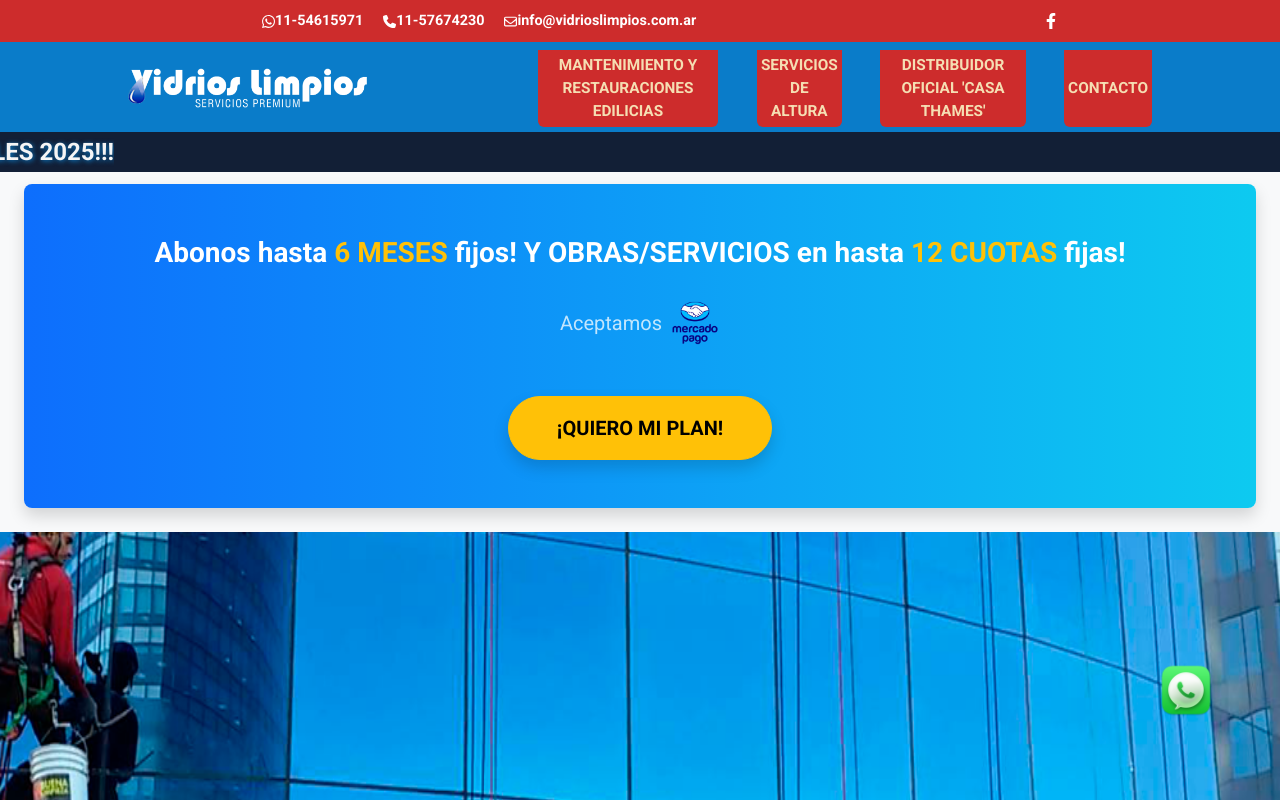
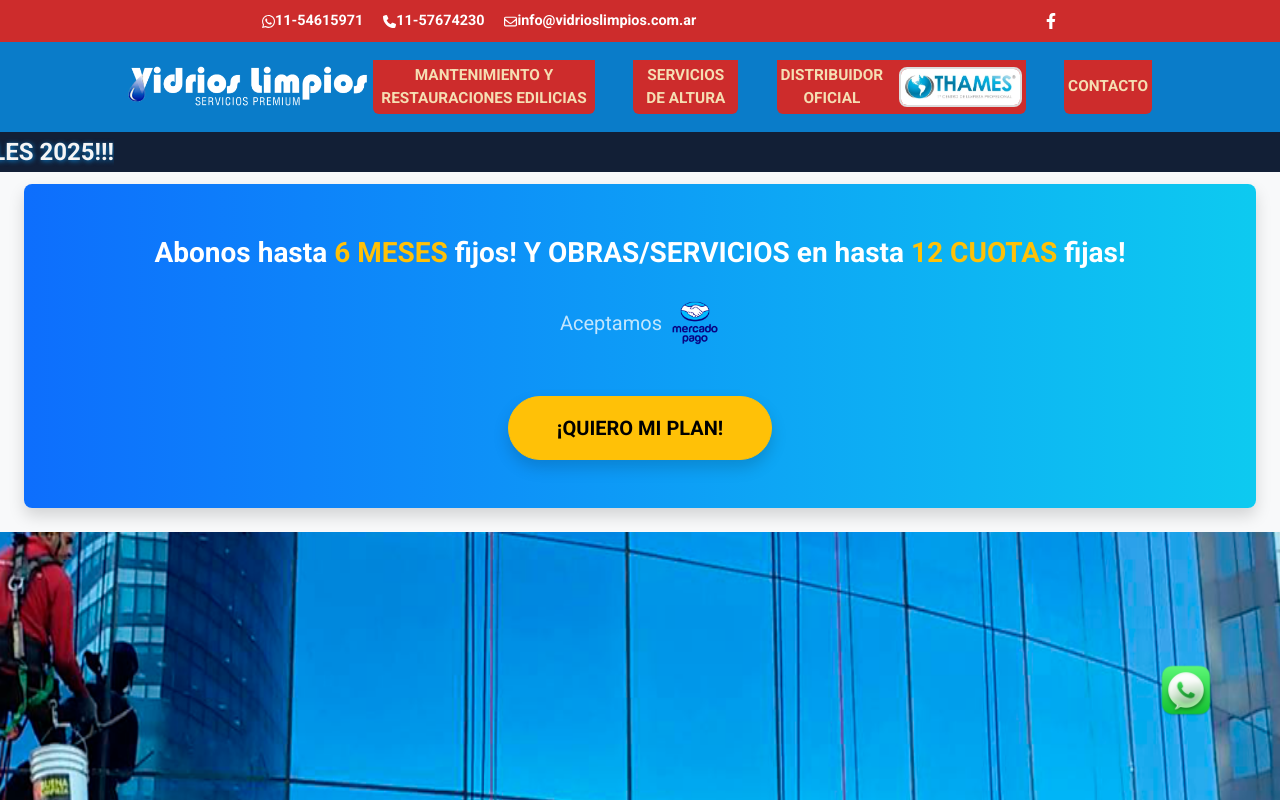
Before and after one commit to arielituzzz/vidrios-limpios, a React (Create React App) app: page / in a window 1280 px wide. Shown: the top 800 px of the page. Built offline with nearby package versions, Linux system fonts and the light colour scheme.

Commit message:
style navbar buttons

```diff
--- a/src/assets/generators.js
+++ b/src/assets/generators.js
@@ -89,8 +89,9 @@ export const MenuData = [
     link: "/servicios-de-altura",
   },
   {
-    title: "DISTRIBUIDOR OFICIAL 'CASA THAMES'",
+    title: "DISTRIBUIDOR OFICIAL",
     link: "/distribuidor-thames",
+    img: "casaThames.webp",
   },
   { title: "CONTACTO", link: "/" },
 ];
--- a/src/components/header/navbar/Navbar.jsx
+++ b/src/components/header/navbar/Navbar.jsx
@@ -51,15 +51,28 @@ const Navbar = ({ handleVisibility }) => {
                   onClick={() => scrollTo(item.title)}
                 >
                   <div className="column-gap-2 d-flex justify-content-evenly align-items-center p-1 text-center rounded-bottom-2 navbar__content__menu__links__button">
-                    {item.icon && (
+                    {/* {item.icon && (
                       <img
                         className="navbar__content__menu__links__icon"
                         src={config.imageBase + item.icon}
                         alt={item.title}
                       />
-                    )}
+                    )} */}
 
                     {item.title}
+                    {item.img && (
+                      <img
+                        src={config.imageBase + item.img}
+                        alt={item.title}
+                        style={{
+                          marginLeft: "8px",
+                          height: "clamp(30px, 4vw, 40px)",
+                          borderRadius: "8px",
+                          border: "2px solid #ddd",
+                          objectFit: "contain",
+                        }}
+                      />
+                    )}
                   </div>
                 </NavLink>
               );
--- a/src/components/header/navbar/_navbar.scss
+++ b/src/components/header/navbar/_navbar.scss
@@ -26,6 +26,7 @@
       &__img {
         width: 200px;
         height: auto;
+        margin-right: 5px;
       }
     }
     &__menu {
@@ -63,7 +64,7 @@
     margin: 0;
     background-color: $blueLight;
     display: flex;
-    justify-content: center;
+    justify-content: space-evenly;
     min-height: 50px;
     height: 90px;
     &__content {
@@ -78,7 +79,9 @@
           column-gap: clamp(1.25rem, 3vw, 2.5rem);
 
           a {
-            font-size: clamp(0.85rem, 1.2vw, 1rem);
+            font-size: clamp(0.75rem, 1.2vw, 1rem);
+            max-width: 250px; // Ajusta este valor según sea necesario
+            text-align: center;
           }
 
           &__button {
@@ -100,7 +103,7 @@
         }
       }
       &__menu {
-        width: 60%;
+        width: 80%;
         display: flex;
         justify-content: flex-end;
         align-items: center;
--- a/src/components/main/home/Home.jsx
+++ b/src/components/main/home/Home.jsx
@@ -14,7 +14,6 @@ const Home = () => {
   return (
     <div className="home">
       <Top />
-      {/* <SubscribersModal /> */}
       <SubscribersBanner />
       <CarouselPresentation />
       <Cards />
```
Also changed, not shown: public/imgs/thamesImg.gif (added).
